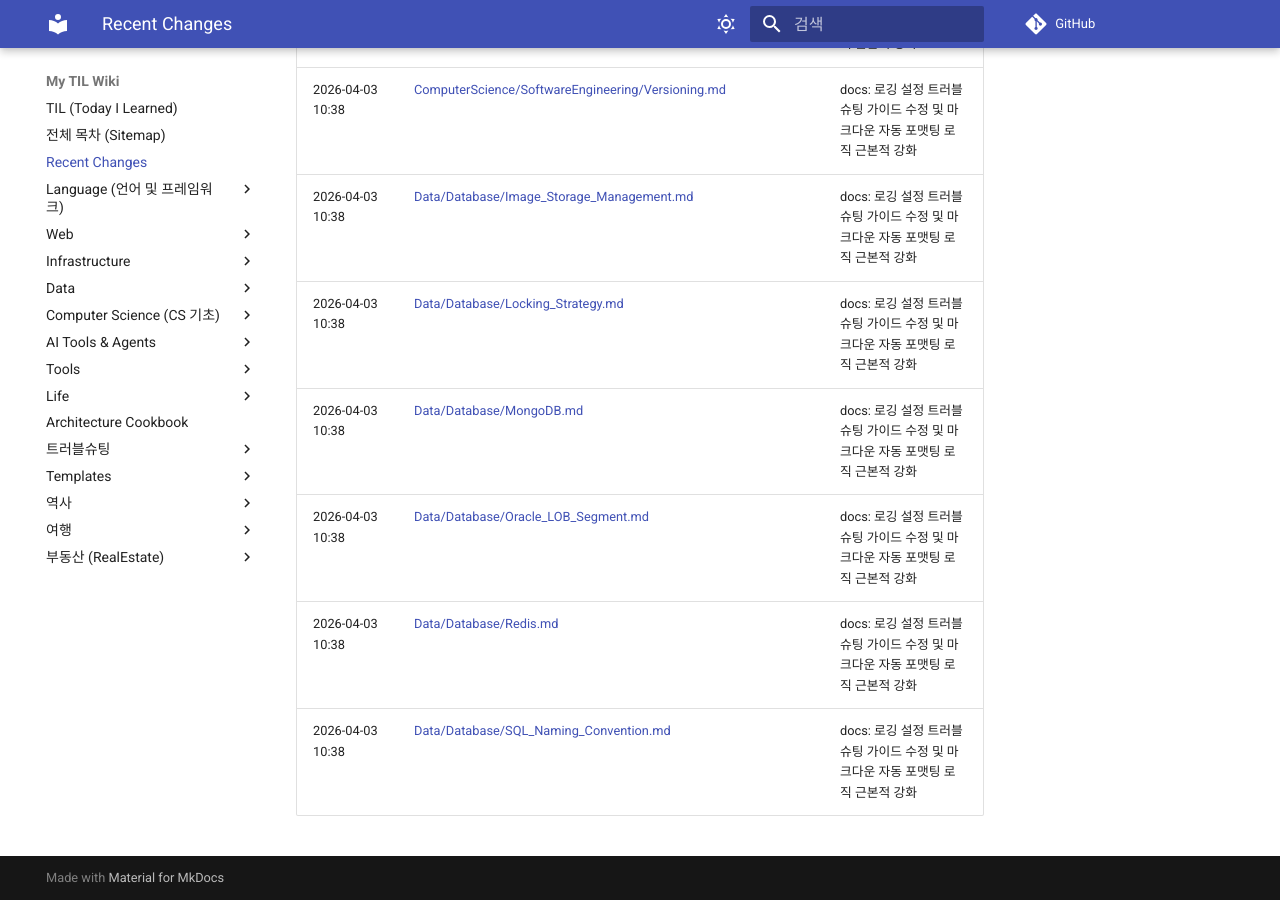
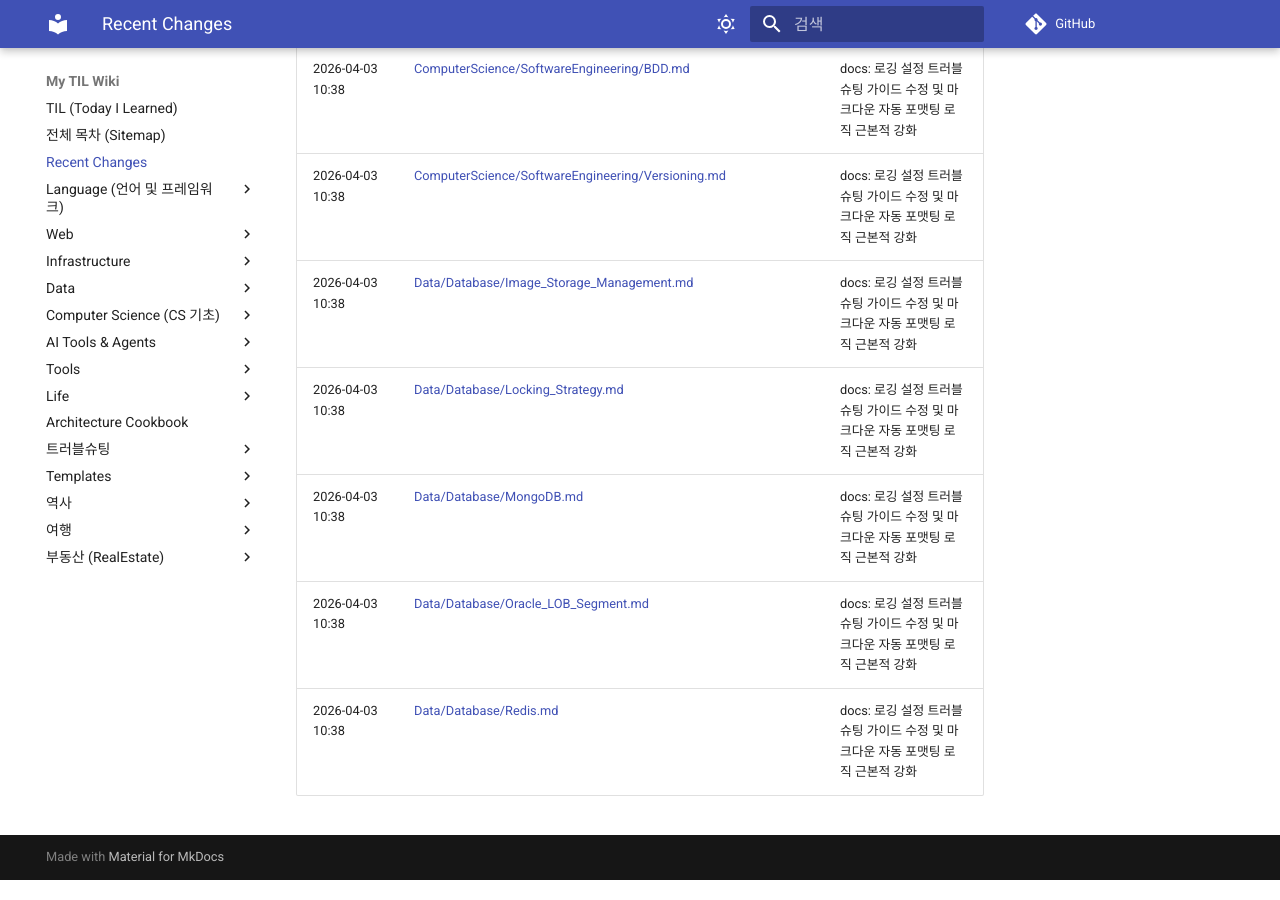
Before and after one commit to DevDooly/TIL, an MkDocs documentation site: the page built from docs/Recent_Changes.md, in a window 1280 px wide and 900 px high, scrolled down 4693 px. Built offline with MkDocs 1.6.1 and Material for MkDocs 9.7.7, drawn with Linux system fonts in a browser that asks for light colours; comment, search, counter and statistics services are not loaded; some of the changed text lies outside the part shown.

```diff
--- a/docs/Recent_Changes.md
+++ b/docs/Recent_Changes.md
@@ -53,4 +54,3 @@
 | 2026-04-03 10:38 | [Data/Database/MongoDB.md](Data/Database/MongoDB.md) | docs: 로깅 설정 트러블슈팅 가이드 수정 및 마크다운 자동 포맷팅 로직 근본적 강화 |
 | 2026-04-03 10:38 | [Data/Database/Oracle_LOB_Segment.md](Data/Database/Oracle_LOB_Segment.md) | docs: 로깅 설정 트러블슈팅 가이드 수정 및 마크다운 자동 포맷팅 로직 근본적 강화 |
 | 2026-04-03 10:38 | [Data/Database/Redis.md](Data/Database/Redis.md) | docs: 로깅 설정 트러블슈팅 가이드 수정 및 마크다운 자동 포맷팅 로직 근본적 강화 |
-| 2026-04-03 10:38 | [Data/Database/SQL_Naming_Convention.md](Data/Database/SQL_Naming_Convention.md) | docs: 로깅 설정 트러블슈팅 가이드 수정 및 마크다운 자동 포맷팅 로직 근본적 강화 |
```
Also changed, not shown: other parts of docs/Recent_Changes.md (+1 -0 lines), README.md (+3 -1 lines), docs/Sitemap.md (+2 -0 lines), docs/Tools/.pages (added), 2 other files.
